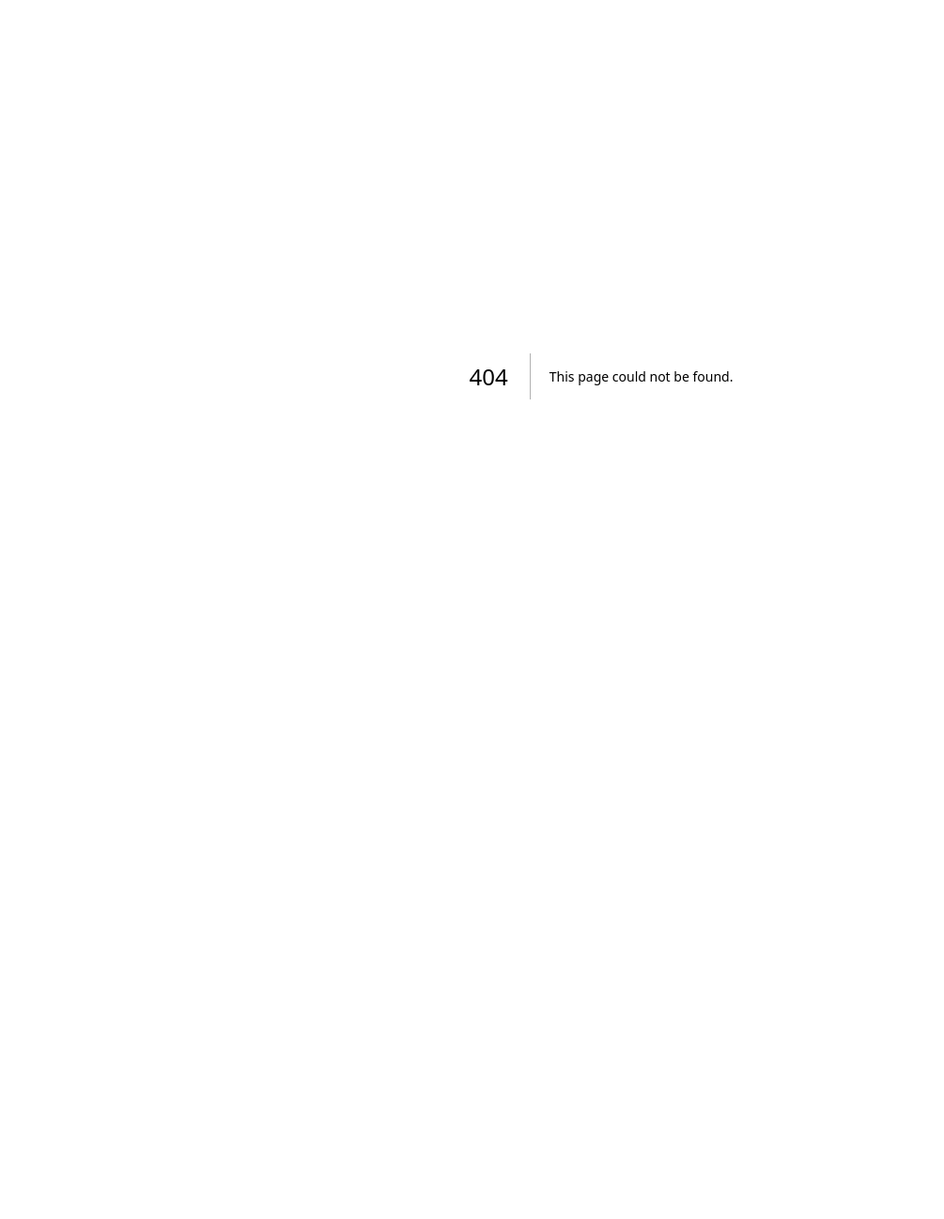
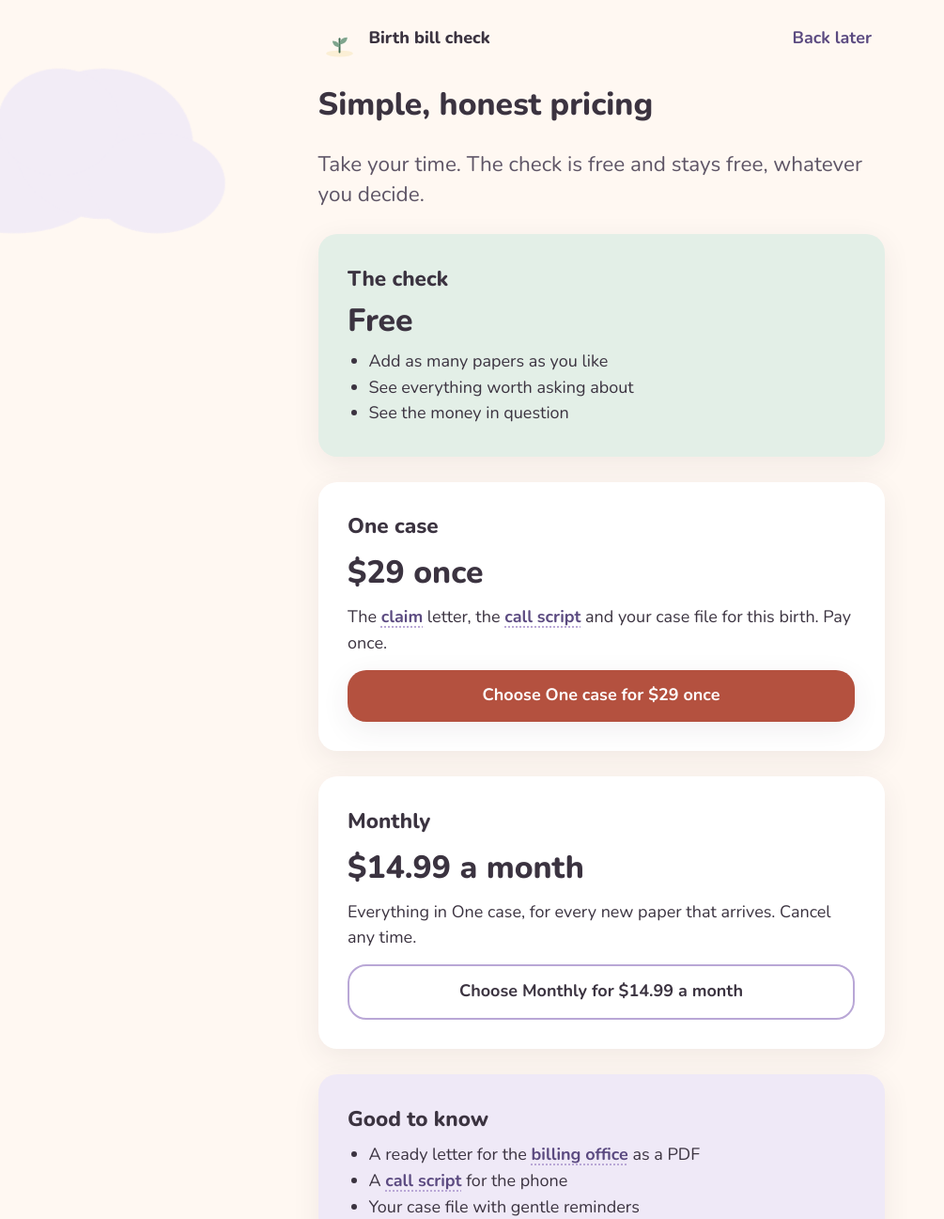
Before and after one commit to KhursandAtajanovAI/business-camp-2, a Next.js app: page /pricing in a window 1280 px wide. Before the commit this address had no page. Shown: the top 1297 px of the page at 94% size, without its empty margins (0-1005 px from the left). Before the commit the page ends 800 px from the top, so only its background shows below. Built offline with nearby package versions, Linux system fonts and the light colour scheme.

Commit message:
Stage 2 / Commit 3: the pricing screen explains the free check and the $29 and $14.99 plans clearly
Co-Authored-By: Claude Fable 5.2 <noreply@anthropic.com>
Claude-Session: https://claude.ai/code/session_011aae5RQfqLsKXUipDhNS2A

```diff
--- a/src/app/_strings/common.ts
+++ b/src/app/_strings/common.ts
@@ -15,5 +15,4 @@ export const common = {
   whyWeAsk: "Why we ask",
   home: "Home",
   moneyInQuestion: "money in question",
-  nav: { caseFile: "My case file", lessons: "Short lessons", game: "Detective game", pricing: "Pricing" },
 };
--- a/src/app/_strings/links.ts
+++ b/src/app/_strings/links.ts
@@ -1,2 +1,4 @@
 // Quiet links in the footer. A screen is listed here only once it really exists.
-export const footerLinks: { href: string; label: string }[] = [];
+export const footerLinks: { href: string; label: string }[] = [
+  { href: "/pricing", label: "Pricing" },
+];
--- /dev/null
+++ b/src/app/_strings/pricing.ts
@@ -0,0 +1,22 @@
+export const pricing = {
+  title: "Simple, honest pricing",
+  lead: "Take your time. The check is free and stays free, whatever you decide.",
+  freeName: "The check",
+  freePrice: "Free",
+  freeItems: ["Add as many papers as you like", "See everything worth asking about", "See the money in question"],
+  paidIncludes: ["A ready letter for the billing office as a PDF", "A call script for the phone", "Your case file with gentle reminders"],
+  once: "once",
+  monthly: "a month",
+  choose: (name: string, price: string) => `Choose ${name} for ${price}`,
+  opening: "Opening the payment page",
+  honestTitle: "Good to know",
+  honest: [
+    "You pay for the letter and the help, not for a result. We cannot promise that a bill will change.",
+    "The monthly plan can be cancelled at any time.",
+    "This is a demo build of the site. Payments run in test mode and no real money moves.",
+  ],
+  paidTitle: "You are all set",
+  paidText: (name: string) => `Your ${name} plan is active on this device.`,
+  paidAction: "Continue",
+  notNow: "Not now, back to my results",
+};
--- /dev/null
+++ b/src/app/pricing/page.tsx
@@ -0,0 +1,16 @@
+import { PageShell } from "@/components/layout/page-shell";
+import { PricingScreen } from "./pricing-screen";
+
+// Only addresses inside our own site are accepted as the place to return to after paying.
+function ownPath(value: string | string[] | undefined): string {
+  return typeof value === "string" && /^\/[\w-]*$/.test(value) ? value : "/results";
+}
+
+export default async function PricingPage({ searchParams }: { searchParams: Promise<{ returnTo?: string | string[] }> }) {
+  const { returnTo } = await searchParams;
+  return (
+    <PageShell>
+      <PricingScreen returnTo={ownPath(returnTo)} />
+    </PageShell>
+  );
+}
--- /dev/null
+++ b/src/app/pricing/plan-card.tsx
@@ -0,0 +1,29 @@
+import type { Plan } from "@/contracts";
+import { plans } from "@/payments";
+import { Button, type ButtonTone } from "@/components/button/button";
+import { Card } from "@/components/card/card";
+import { WithHints } from "@/components/hint/with-hints";
+import { pricing } from "../_strings/pricing";
+
+export function planPrice(plan: Plan): string {
+  const details = plans[plan];
+  const dollars = `$${(details.priceCents / 100).toFixed(2).replace(/\.00$/, "")}`;
+  return `${dollars} ${details.billing === "monthly" ? pricing.monthly : pricing.once}`;
+}
+
+type PlanCardProps = { plan: Plan; tone: ButtonTone; waiting: boolean; onChoose: (plan: Plan) => void };
+
+// One plan: its name, price and what it gives. Names and prices come from src/payments.
+export function PlanCard({ plan, tone, waiting, onChoose }: PlanCardProps) {
+  const details = plans[plan];
+  return (
+    <Card className="flex flex-col gap-3">
+      <h2 className="text-xl font-extrabold">{details.name}</h2>
+      <p className="text-3xl font-extrabold">{planPrice(plan)}</p>
+      <p><WithHints text={details.summary} /></p>
+      <Button tone={tone} waiting={waiting} onClick={() => onChoose(plan)}>
+        {waiting ? pricing.opening : pricing.choose(details.name, planPrice(plan))}
+      </Button>
+    </Card>
+  );
+}
--- /dev/null
+++ b/src/app/pricing/pricing-screen.tsx
@@ -0,0 +1,69 @@
+"use client";
+
+import { useEffect, useState } from "react";
+import type { Plan } from "@/contracts";
+import { PaymentError, paidPlan, plans, startCheckout } from "@/payments";
+import { Button } from "@/components/button/button";
+import { Card } from "@/components/card/card";
+import { WithHints } from "@/components/hint/with-hints";
+import { pricing } from "../_strings/pricing";
+import { upload } from "../_strings/upload";
+import { PlanCard } from "./plan-card";
+
+function List({ items }: { items: string[] }) {
+  return <ul className="list-disc pl-5">{items.map((item) => <li key={item}><WithHints text={item} /></li>)}</ul>;
+}
+
+export function PricingScreen({ returnTo }: { returnTo: string }) {
+  const [paid, setPaid] = useState<Plan | null>(null);
+  const [opening, setOpening] = useState<Plan | null>(null);
+  const [trouble, setTrouble] = useState<PaymentError | null>(null);
+  useEffect(() => setPaid(paidPlan()), []);
+
+  async function choose(plan: Plan) {
+    setOpening(plan);
+    setTrouble(null);
+    try {
+      window.location.assign(await startCheckout(plan, returnTo));
+    } catch (problem) {
+      setOpening(null);
+      setTrouble(problem instanceof PaymentError ? problem : new PaymentError(upload.gentleText));
+    }
+  }
+
+  return (
+    <>
+      <h1 className="text-3xl font-extrabold leading-tight">{pricing.title}</h1>
+      <p className="text-xl text-ink-soft">{pricing.lead}</p>
+      {paid && (
+        <Card tone="calm" className="flex flex-col gap-3">
+          <h2 className="text-xl font-extrabold">{pricing.paidTitle}</h2>
+          <p>{pricing.paidText(plans[paid].name)}</p>
+          <Button href={returnTo}>{pricing.paidAction}</Button>
+        </Card>
+      )}
+      <Card tone="calm" className="flex flex-col gap-2">
+        <h2 className="text-xl font-extrabold">{pricing.freeName}</h2>
+        <p className="text-3xl font-extrabold">{pricing.freePrice}</p>
+        <List items={pricing.freeItems} />
+      </Card>
+      {trouble && (
+        <Card tone="notice">
+          <p role="status" className="font-bold">{trouble.message}</p>
+          <p>{trouble.nextStep}</p>
+        </Card>
+      )}
+      {!paid && (
+        <>
+          <PlanCard plan="one_time_29" tone="main" waiting={opening === "one_time_29"} onChoose={choose} />
+          <PlanCard plan="monthly_14_99" tone="second" waiting={opening === "monthly_14_99"} onChoose={choose} />
+        </>
+      )}
+      <Card tone="hint" className="flex flex-col gap-2">
+        <h2 className="text-xl font-extrabold">{pricing.honestTitle}</h2>
+        <List items={[...pricing.paidIncludes, ...pricing.honest]} />
+      </Card>
+      {!paid && <Button tone="quiet" href="/results">{pricing.notNow}</Button>}
+    </>
+  );
+}
```
Also changed, not shown: src/app/pricing/README.md (added).
